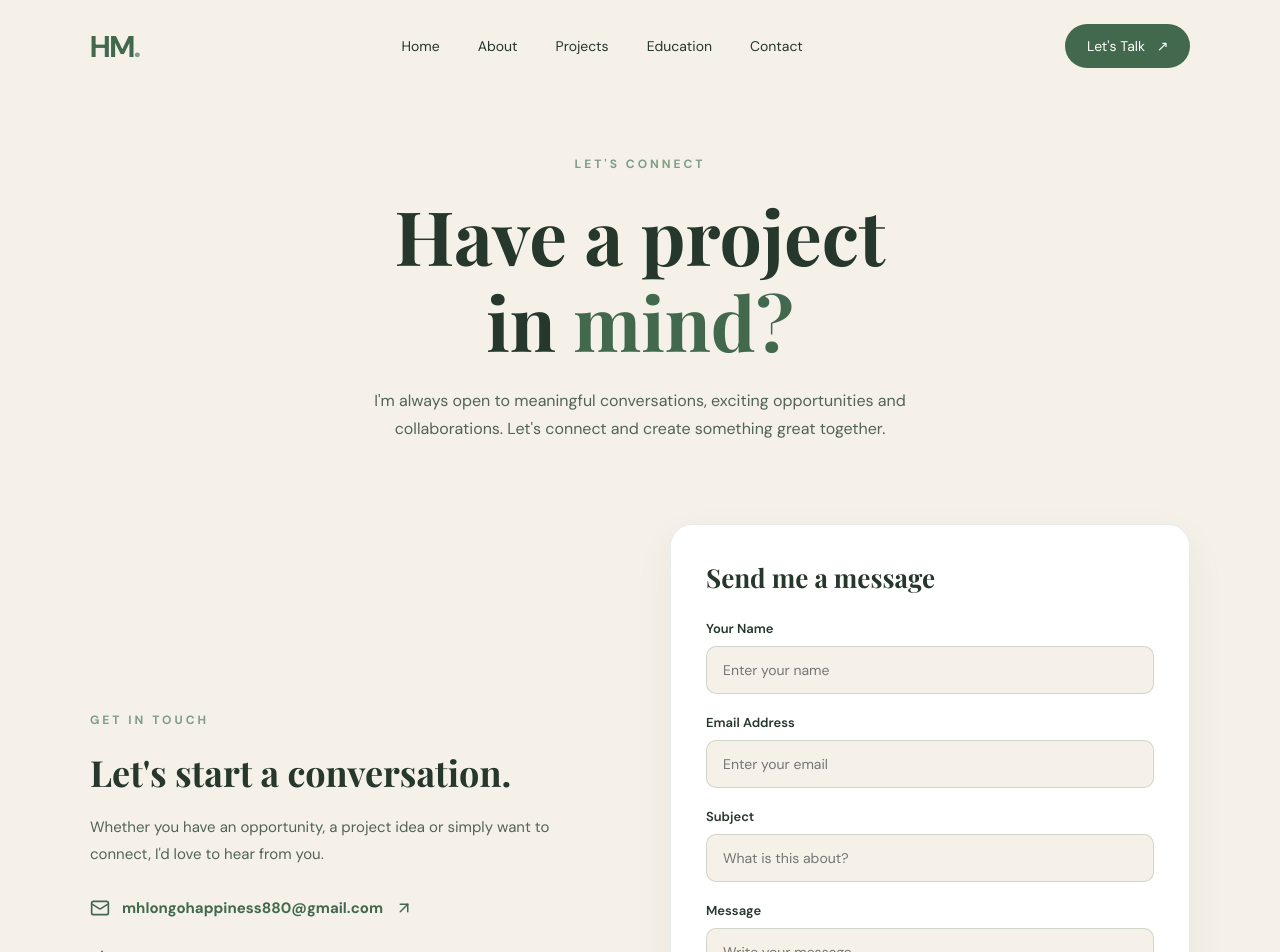
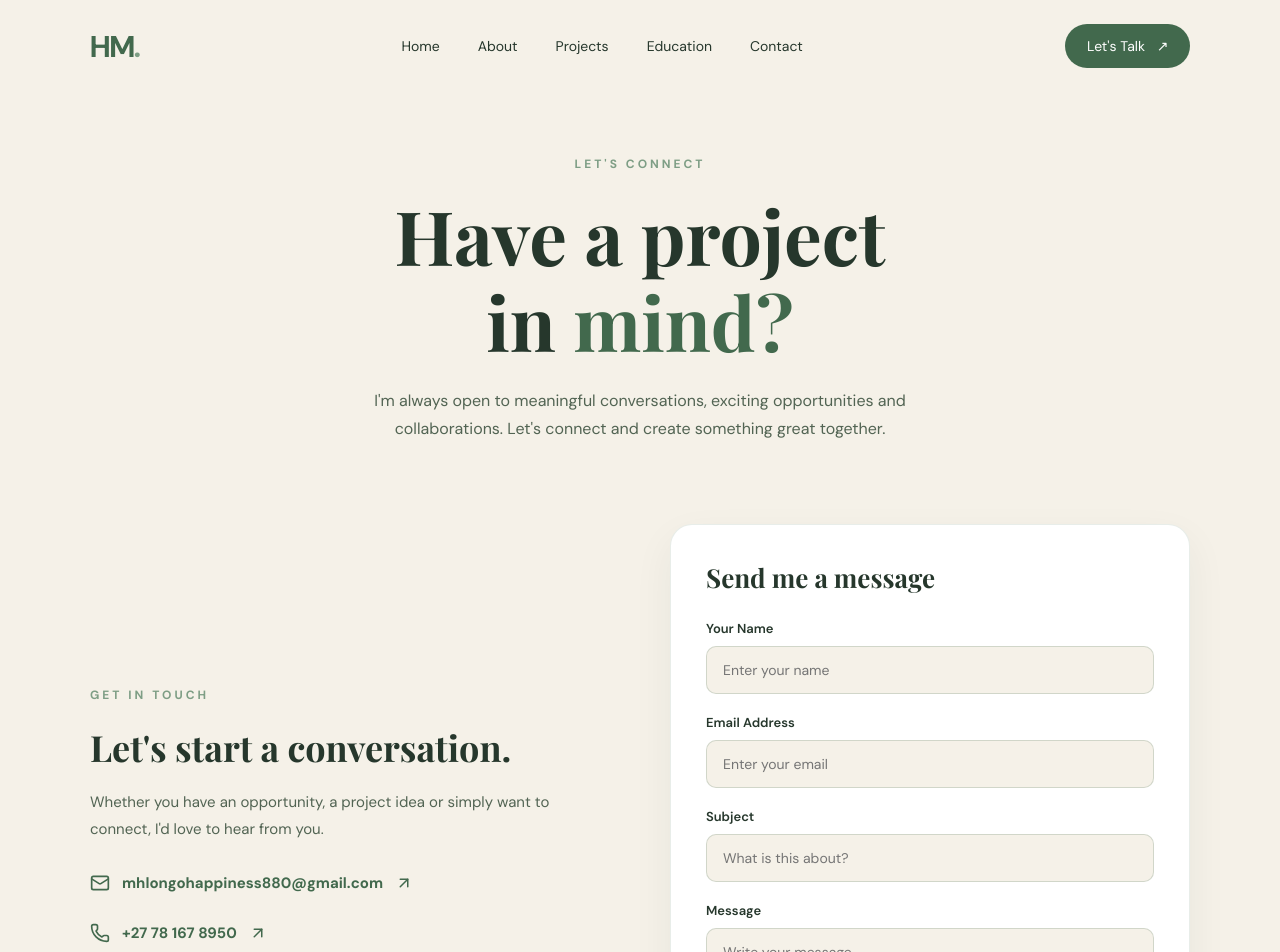
Before and after one commit to Happiness549/Portfolio, a React (Vite) app: page /contact in a window 1280 px wide. Shown: the top 952 px of the page. Built offline with nearby package versions, Linux system fonts and the light colour scheme.

Commit message:
Added contact number

```diff
--- a/src/pages/Contact/Contact.tsx
+++ b/src/pages/Contact/Contact.tsx
@@ -2,6 +2,7 @@
 import { motion } from "framer-motion";
 import { Link } from "react-router-dom";
 import { Mail, Code2, ArrowUpRight, Send } from "lucide-react";
+import { Phone } from "lucide-react";
 import styles from "./Contact.module.css";
 
 const Contact = () => {
@@ -42,11 +43,20 @@ const Contact = () => {
           </p>
 
           <Link
-            to="mailto:YOUR_EMAIL@gmail.com"
+            to="mailto:mhlongohappiness880@gmail.com"
             className={styles.emailLink}
           >
             <Mail size={20} />
                mhlongohappiness880@gmail.com
+            <ArrowUpRight size={18} />
+          </Link> <br/>
+
+          <Link
+            to="tel:+27781678950"
+            className={styles.emailLink}
+          >
+            <Phone size={20} />
+            +27 78 167 8950
             <ArrowUpRight size={18} />
           </Link>
 
```
